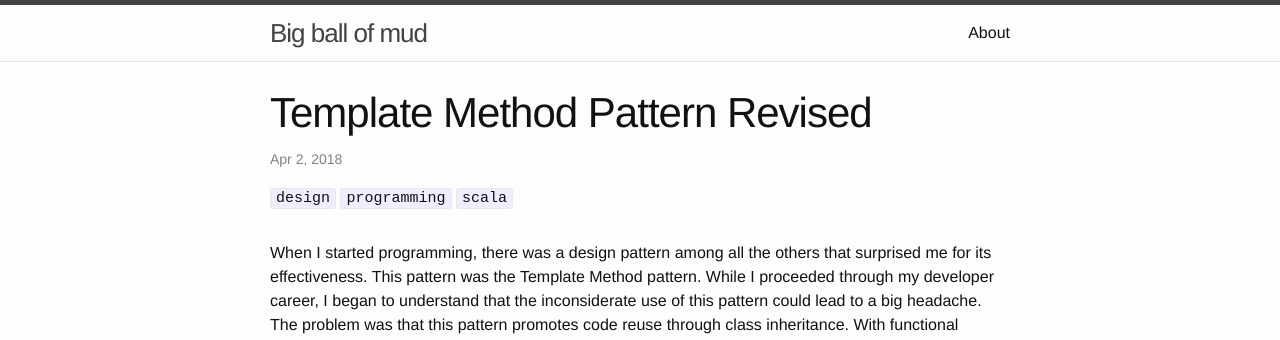
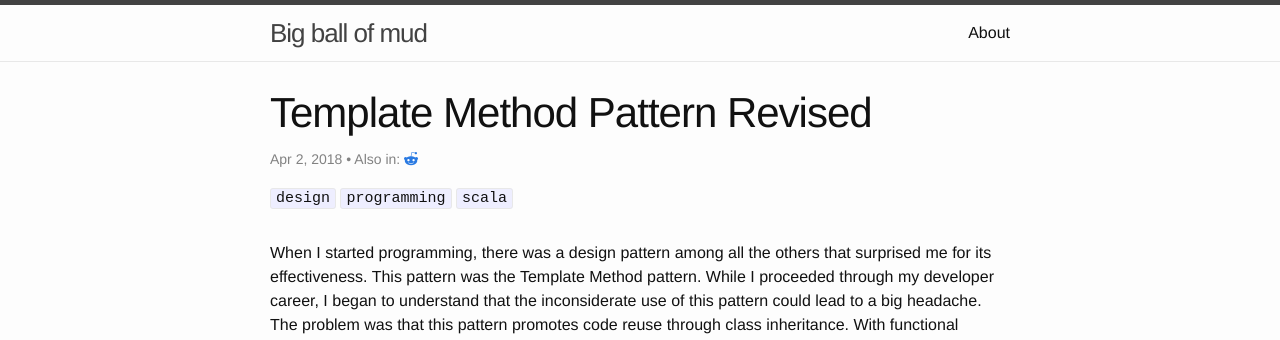
Before and after one commit to rcardin/rcardin.github.io, a Jekyll site: the page built from _posts/2018-04-02-template-method-pattern-revised.markdown, in a window 1280 px wide and 900 px high. Shown: the top 340 px of the window. Built offline with Jekyll 4.4.1, drawn with Linux system fonts in a browser that asks for light colours; comment, search, counter and statistics services are not loaded; part of the change alters nothing that is shown.

```diff
--- a/_posts/2018-04-02-template-method-pattern-revised.markdown
+++ b/_posts/2018-04-02-template-method-pattern-revised.markdown
@@ -13,6 +13,7 @@ social-share: true
 social-title: "Template Method Pattern Revised"
 social-tags: "design, Programming, Scala"
 math: false
+reddit-link: "https://www.reddit.com/r/programming/comments/89bv8x/template_method_pattern_revised/"
 ---
 
 When I started programming, there was a design pattern among all the others that surprised me for its effectiveness. This pattern was the Template Method pattern. While I proceeded through my developer career, I began to understand that the inconsiderate use of this pattern could lead to a big headache. The problem was that this pattern promotes code reuse through class inheritance. With functional programming became mainstream, this pattern can be revised using lambda expressions, avoiding any inheritance panic.
```
